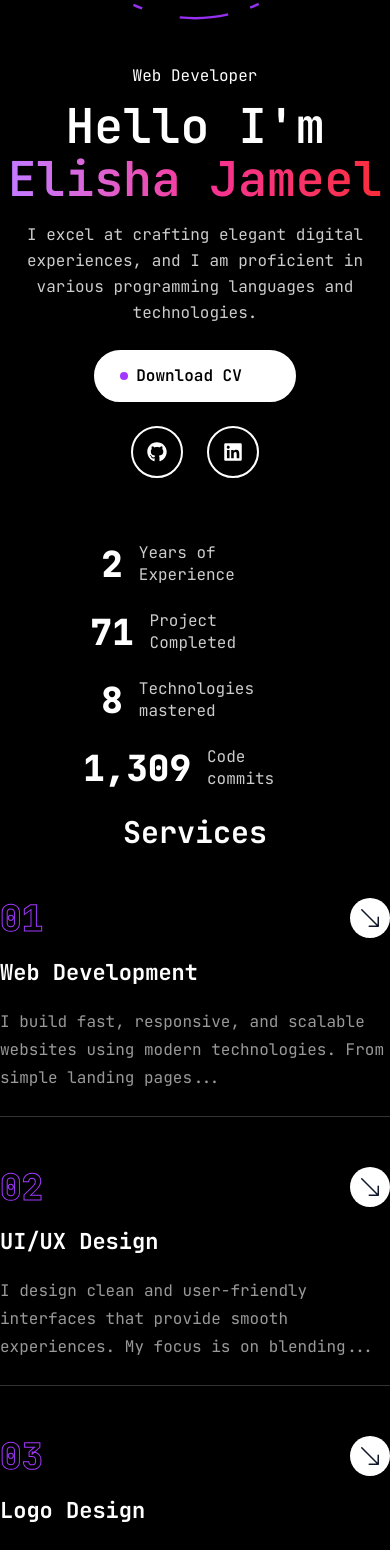
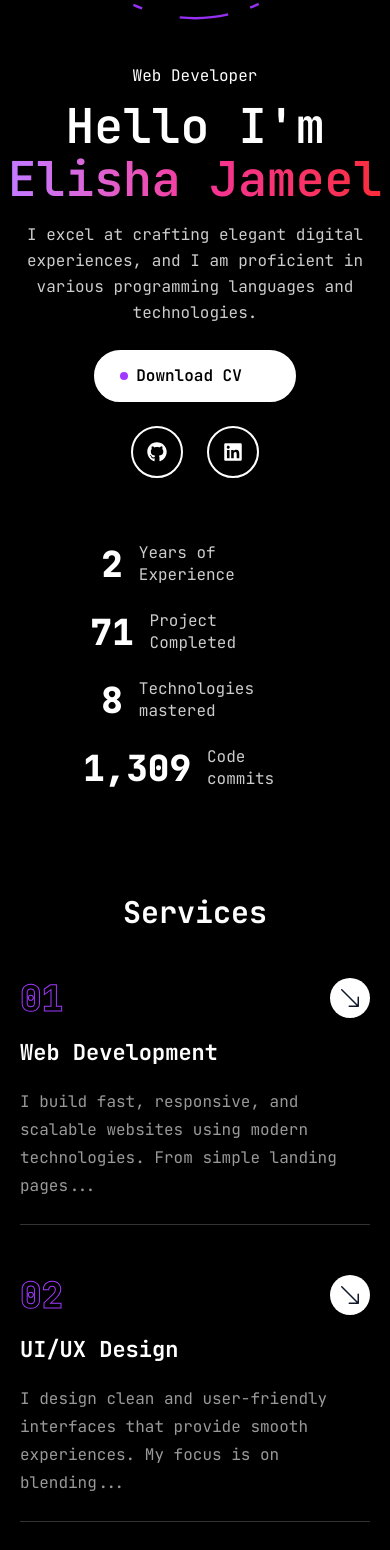
Before and after one commit to elishabhatti/elisha-portfolio, a Next.js app: page / in a window 390 px wide. Shown: the part 424-1974 px from the top of the page. Built offline with nearby package versions, Linux system fonts and the light colour scheme.

Commit message:
added all padding with responsive padding

```diff
--- a/components/pages/Contact.jsx
+++ b/components/pages/Contact.jsx
@@ -87,7 +87,7 @@ const Contact = () => {
       whileInView={{ opacity: 1, y: 0 }}
       transition={{ duration: 0.6, ease: "easeOut" }}
       viewport={{ once: true, amount: 0.2 }}
-      className="py-12 px-4 md:px-8 xl:px-16"
+      className="xl:p-15 p-5"
     >
       <h2
         id="contact"
--- a/components/pages/Home.jsx
+++ b/components/pages/Home.jsx
@@ -13,7 +13,7 @@ const Home = () => {
       whileInView={{ opacity: 1, y: 0 }}
       transition={{ duration: 0.6, ease: "easeOut" }}
       viewport={{ once: true, amount: 0.2 }}
-      className="w-full"
+      className="w-full pb-15"
     >
       <div id="home" className="container ">
         <div className="flex flex-col lg:flex-row items-center lg:items-center justify-center gap-6 pt-6 lg:gap-24 lg:pt-6 pb-14">
--- a/components/pages/Pricing.jsx
+++ b/components/pages/Pricing.jsx
@@ -63,7 +63,7 @@ export default function Pricing() {
       whileInView={{ opacity: 1, y: 0 }}
       transition={{ duration: 0.6, ease: "easeOut" }}
       viewport={{ once: true, amount: 0.2 }}
-      className="text-white"
+      className="text-white xl:p-15 p-5"
     >
       <div className="flex justify-center items-center flex-col container mx-auto px-6">
         <h2 id="pricing" className="text-3xl md:text-5xl font-bold text-center mb-12">
--- a/components/pages/Resume.jsx
+++ b/components/pages/Resume.jsx
@@ -159,10 +159,13 @@ const Resume = () => {
       whileInView={{ opacity: 1, y: 0 }}
       transition={{ duration: 0.6, ease: "easeOut" }}
       viewport={{ once: true, amount: 0.2 }}
-      className="flex items-center justify-center p-6 xl:p-12 xl:py-6"
+      className="flex items-center justify-center xl:p-15 p-5"
     >
       <div className="container mx-auto">
-         <h2 id="resume" className="text-3xl md:text-5xl font-bold text-center mb-12">
+        <h2
+          id="resume"
+          className="text-3xl md:text-5xl font-bold text-center mb-12"
+        >
           Resume
         </h2>
         <Tabs
--- a/components/pages/Services.jsx
+++ b/components/pages/Services.jsx
@@ -43,7 +43,7 @@ const services = [
 
 const Services = () => {
   return (
-    <section className="flex flex-col justify-center  xl:px-16 xl:py-10">
+    <section className="flex flex-col justify-center xl:p-15 p-5">
       <h2 id="services" className="text-3xl md:text-5xl font-bold text-center mb-12">
         Services
       </h2>
--- a/components/pages/Work.jsx
+++ b/components/pages/Work.jsx
@@ -101,7 +101,7 @@ const Work = () => {
       whileInView={{ opacity: 1, y: 0 }}
       transition={{ duration: 0.6, ease: "easeOut" }}
       viewport={{ once: true, amount: 0.2 }}
-      className="flex flex-col mt-6 justify-center px-4 sm:px-6 lg:px-10 py-10"
+      className="flex flex-col mt-6 justify-center xl:p-15 p-5"
     >
       <div className="container mx-auto">
         <h2
```
